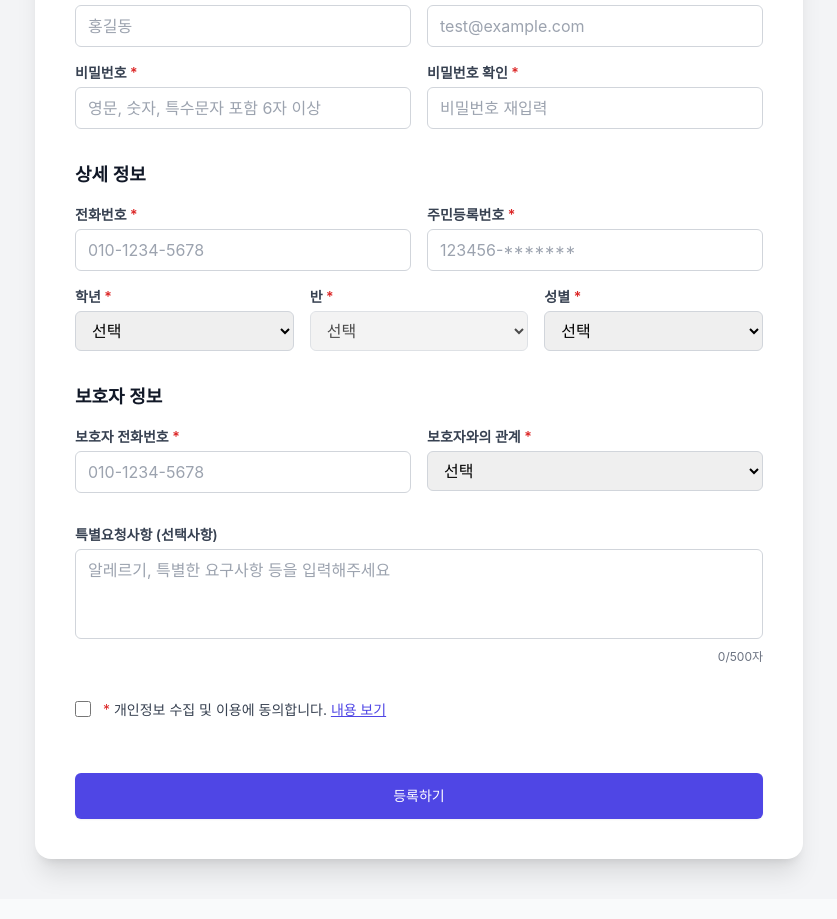
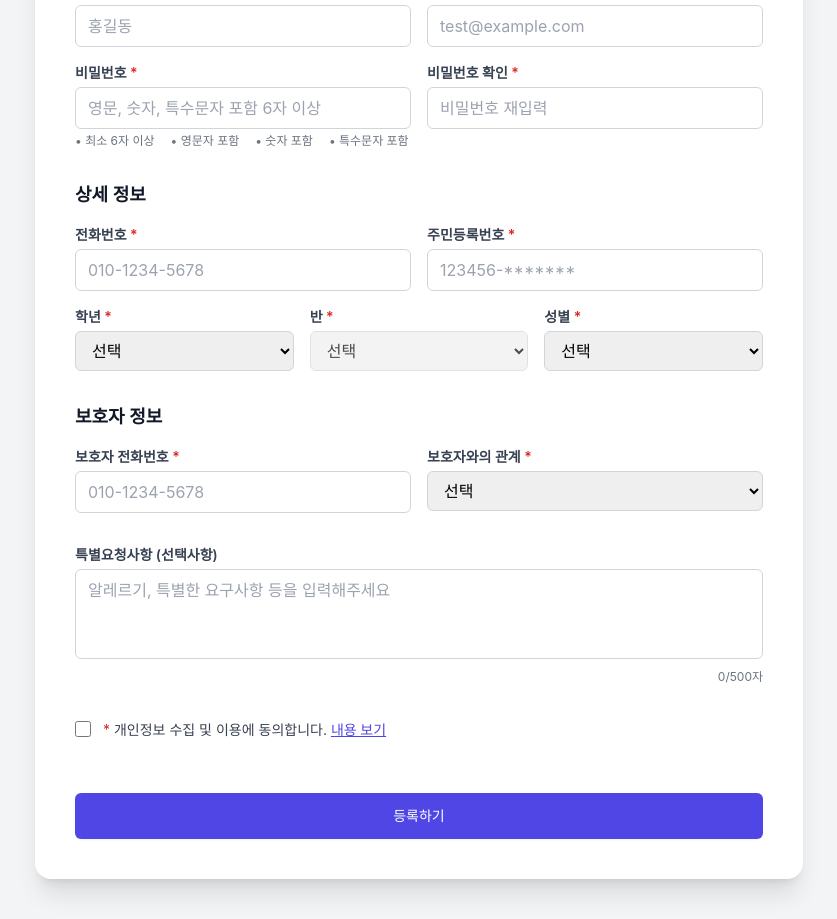
Before and after one commit to hazel55/quick-room-booking, a React (Create React App) app in the folder frontend/: page /register in a window 1280 px wide. Shown: the part 1226-2145 px from the top of the page, without its empty margins (221-1058 px from the left). Built offline with nearby package versions, Linux system fonts and the light colour scheme.

Commit message:
비밀번호 규칙 표시 추가

```diff
--- a/frontend/src/components/Register.js
+++ b/frontend/src/components/Register.js
@@ -717,6 +717,22 @@ const Register = () => {
                       비밀번호 <span className="text-red-600">*</span>
                     </label>
                     <input id="password" name="password" type="password" value={formData.password} onChange={handleChange} className="w-full px-3 py-2 border border-gray-300 rounded-md focus:outline-none focus:ring-2 focus:ring-indigo-500 transition-colors" placeholder="영문, 숫자, 특수문자 포함 6자 이상" />
+                    <div className="mt-1 text-xs text-gray-500">
+                      <div className="grid grid-cols-2 sm:flex sm:items-center sm:space-x-4 gap-1 sm:gap-0">
+                        <span className={`flex items-center ${formData.password.length >= 6 ? 'text-green-600' : 'text-gray-500'}`}>
+                          {formData.password.length >= 6 ? '✓' : '•'} 최소 6자 이상
+                        </span>
+                        <span className={`flex items-center ${/[a-zA-Z]/.test(formData.password) ? 'text-green-600' : 'text-gray-500'}`}>
+                          {/[a-zA-Z]/.test(formData.password) ? '✓' : '•'} 영문자 포함
+                        </span>
+                        <span className={`flex items-center ${/\d/.test(formData.password) ? 'text-green-600' : 'text-gray-500'}`}>
+                          {/\d/.test(formData.password) ? '✓' : '•'} 숫자 포함
+                        </span>
+                        <span className={`flex items-center ${/[@$!%*?&]/.test(formData.password) ? 'text-green-600' : 'text-gray-500'}`}>
+                          {/[@$!%*?&]/.test(formData.password) ? '✓' : '•'} 특수문자 포함
+                        </span>
+                      </div>
+                    </div>
                     {renderError('password')}
                   </div>
                   <div>
```
